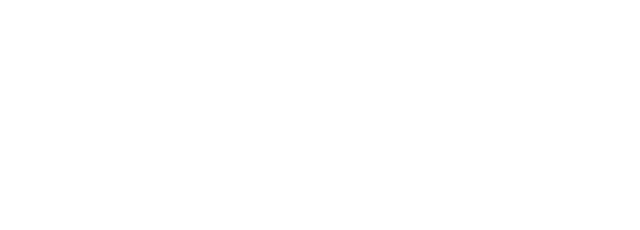
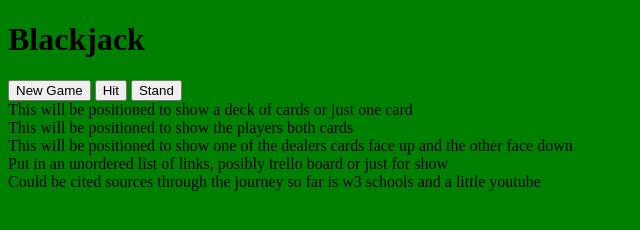
Before and after one commit to jafbath/blackjack, a plain HTML site: page index.html in a window 1280 px wide. Shown: the whole page, without its empty margins (0-640 px from the left). Drawn offline with Linux system fonts and the light colour scheme.

Commit message:
Plan inside READ.me with some html and javascript done

```diff
--- a/app.js
+++ b/app.js
@@ -0,0 +1,24 @@
+let deck = []
+let playerHand = []
+let dealerHand = []
+
+function newGame() {
+    deck = ["A", 2, 3, 4, 5, 6, 7, 8, 9, "J", "Q", "K"]
+    playerHand = [drawCard(), drawCard()]
+    dealerHand = [drawCard(), drawCard()]
+}
+
+
+function hit() {
+    playerHand.push (drawCard())
+}
+
+function stand() {
+    while (handValue (dealerHand < 17)) {
+        dealerHand.push (drawCard())
+    }
+}
+
+function drawCard() {
+    return deck[Math.floor(Math.random() * deck.length)]
+}
--- a/index.html
+++ b/index.html
@@ -7,13 +7,22 @@
     <link rel="stylesheet" href="style.css">
 </head>
 <body>
+    <h1>Blackjack</h1>
+    <button onclick = "newGame()"> New Game</button>
+    <button onclick = "hit()"> Hit </button>
+    <button onclick = "stand()"> Stand </button>
+
+
+
+    <div id="deck"> This will be positioned to show a deck of cards or just one card</div>
+    <div id="playerHand"> This will be positioned to show the players both cards</div>
+    <div id="dealerHand"> This will be positioned to show one of the dealers cards face up and the other face down </div>
 
 
 
 
-
-
-
+    <nav> Put in an unordered list of links, posibly trello board or just for show</nav>
+    <footer> Could be cited sources through the journey so far is w3 schools and a little youtube</footer>
 
     <script src="app.js"></script>
 </body>
--- a/style.css
+++ b/style.css
@@ -0,0 +1,3 @@
+body {
+    background-color: green;
+}
```
Also changed, not shown: 1 other file.
